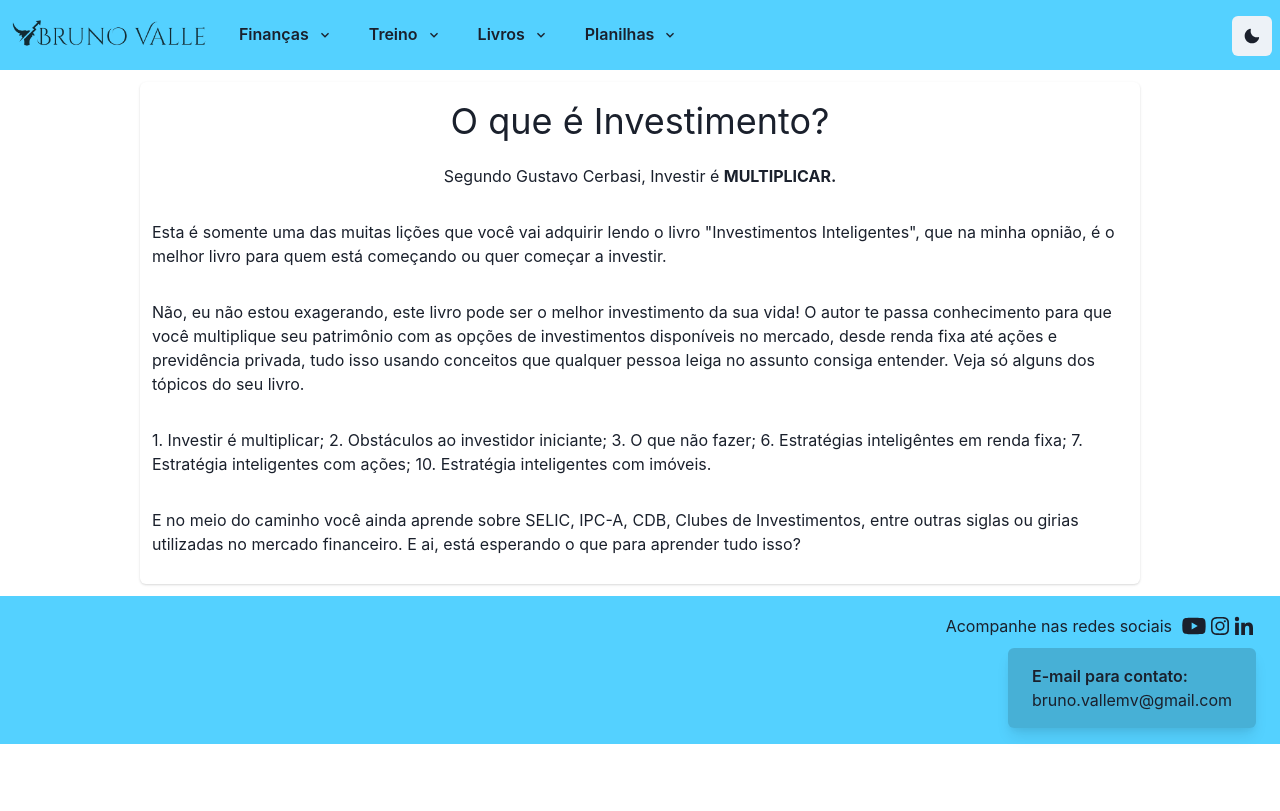
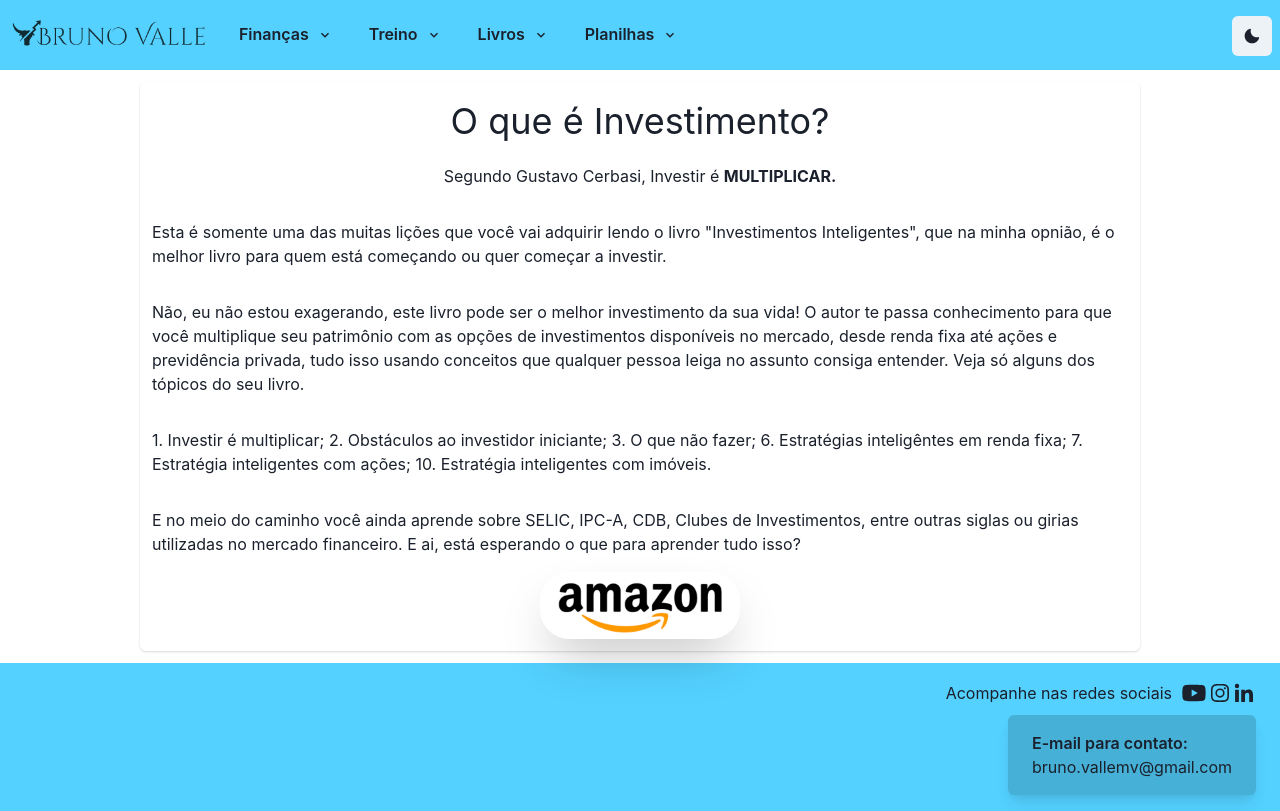
Before and after one commit to caiovsoares/valle, a Next.js app: page /investimentosInteligentes in a window 1280 px wide. Built offline with nearby package versions, Linux system fonts and the light colour scheme.

Commit message:
Update 3 files

```diff
--- /dev/null
+++ b/src/components/LinkAmazon.tsx
@@ -0,0 +1,10 @@
+import { Image, Link } from "@chakra-ui/react"
+
+const LinkAmazon = ({link}) => {
+    return (
+
+        <Link href={link} target="_blank"><Image borderRadius={30} boxShadow="2xl" h={67} w={200} fit="contain" src="/amazon.png"/></Link>
+    )
+}
+
+export default LinkAmazon;
--- a/src/pages/investimentosInteligentes.tsx
+++ b/src/pages/investimentosInteligentes.tsx
@@ -1,4 +1,5 @@
 import { Flex, Card, Text } from "@chakra-ui/react";
+import LinkAmazon from "../components/LinkAmazon";
 
 const investimentosInteligentes = () => {
   return (
@@ -31,6 +32,7 @@
           E no meio do caminho você ainda aprende sobre SELIC, IPC-A, CDB, Clubes de Investimentos, entre outras siglas ou girias utilizadas no mercado financeiro.
           E ai, está esperando o que para aprender tudo isso?
           </Text>
+          <LinkAmazon link={"https://www.amazon.com.br/"}/>
       </Card>
     </Flex>
   );
```
Also changed, not shown: public/amazon.png (added).
